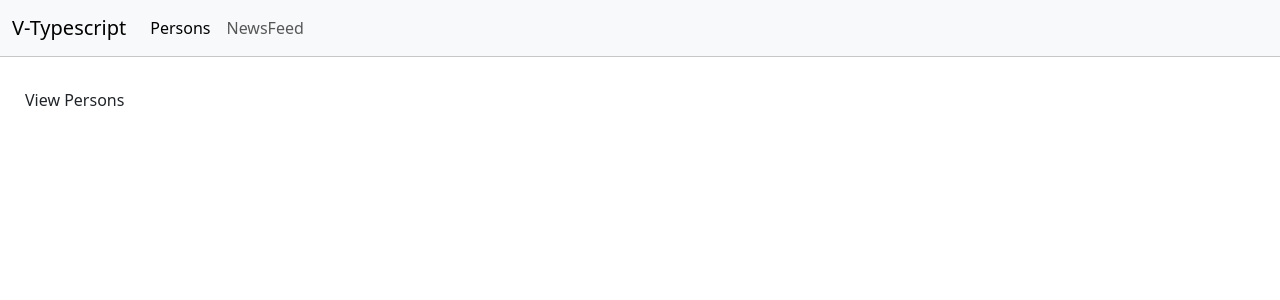
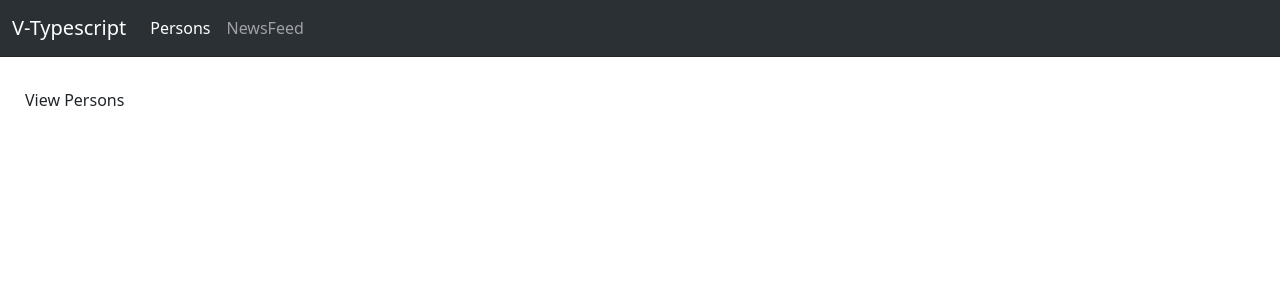
Before and after one commit to alonzojoe/v-typescript, a Vue app: page / in a window 1280 px wide. Shown: the top 300 px of the page. Built offline with nearby package versions, Linux system fonts and the light colour scheme; no server answers.

Commit message:
Make navbar dark theme

```diff
--- a/src/components/NavBar.vue
+++ b/src/components/NavBar.vue
@@ -1,6 +1,6 @@
 <template>
     <div>
-        <nav class="navbar navbar-expand-lg bg-body-tertiary border-bottom-shadow fixed-top">
+        <nav class="navbar navbar-expand-lg bg-body-tertiary border-bottom-shadow fixed-top bg-dark" data-bs-theme="dark">
             <div class="container-fluid">
                 <a class="navbar-brand" href="#">V-Typescript</a>
                 <button class="navbar-toggler" type="button" data-bs-toggle="collapse" data-bs-target="#navbarSupportedContent" aria-controls="navbarSupportedContent" aria-expanded="false" aria-label="Toggle navigation">
```
